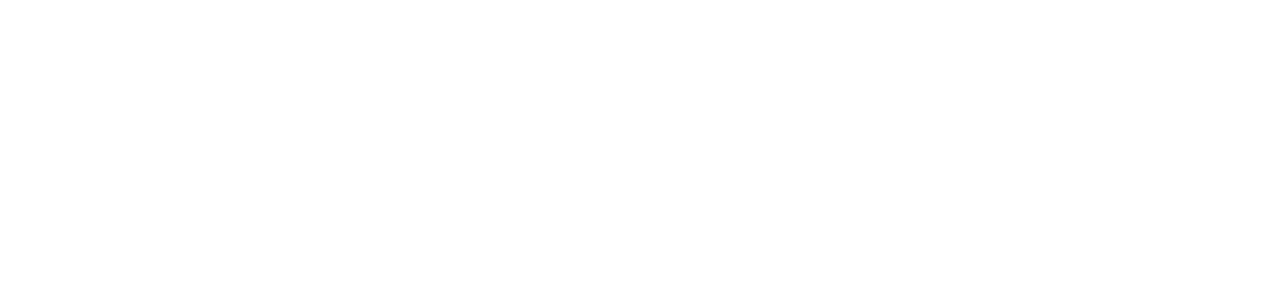
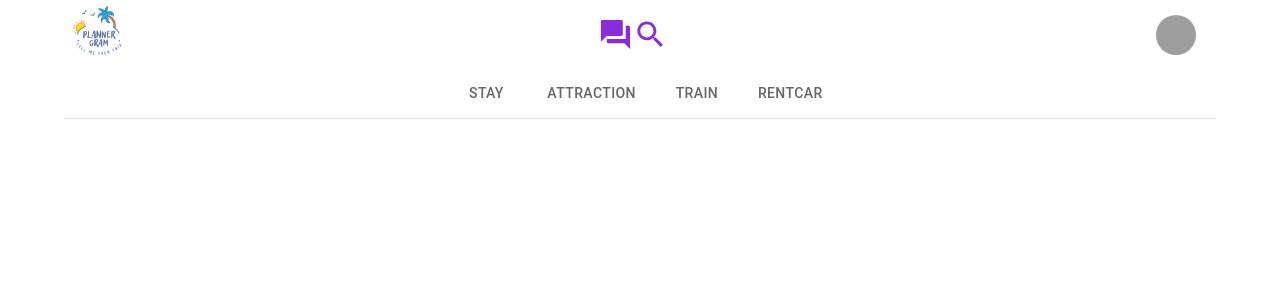
Before and after one commit to Manidle/final, a React (Create React App) app: page /search in a window 1280 px wide. Before the commit this address had no page. Shown: the top 300 px of the page. Built offline with nearby package versions, Linux system fonts and the light colour scheme; grey boxes are pictures that could not be loaded.

Commit message:
feat: CategoryBar component 추가, Header component 에 search 추가

```diff
--- a/src/App.js
+++ b/src/App.js
@@ -10,6 +10,7 @@
 import Board from './pages/board/Board';
 import Posting from './pages/posting/Posting';
 import PostDetail from './pages/postdetail/PostDetail';
+import Search from './pages/Search/Search';
 
 function App() {
   return (
@@ -36,6 +37,9 @@
             <Route path='/post/:postId' element={<PostDetail />}  />
             {/* 게시글 등록 버튼 클릭 시 게시판 등록화면으로 */}
             <Route path='/posting' element={<Posting/>}/>
+            {/* s/a/t/r 검색 페이지 */}
+            <Route path='/search' element={<Search/>}/>
+
 
 
             {/* 주소를 잘못입력하면 경로가 잘못되었다는 NoMatch 라는 페이지도 만들자. */}
--- /dev/null
+++ b/src/components/CategoryBar.jsx
@@ -0,0 +1,102 @@
+import { ThemeProvider, Box, createTheme, Tabs, Tab, AppBar, Typography } from '@mui/material';
+import PropTypes from 'prop-types';
+import React, { useState } from 'react'
+
+const CategoryBar = () => {
+    const theme = createTheme({
+        palette: {
+            primary: {
+                // 가장 어두운 보라
+            main: '#52057B',
+            },
+            secondary: {
+                // 가장 밝은 보라
+            main: '#BC6FF1',
+            },
+            info:{
+                // 중간 보라
+                main: '#892CDC',
+            },
+        },
+    });
+
+    const [value, setValue] = useState('1');
+
+    const handleChange = (event, newValue) => {
+        setValue(newValue);
+    };
+
+    function TabPanel(props) {
+        const { children, value, index, ...other } = props;
+
+        return (
+            <div
+                role="tabpanel"
+                hidden={value !== index}
+                id={`full-width-tabpanel-${index}`}
+                aria-labelledby={`full-width-tab-${index}`}
+                {...other}
+            >
+                {value === index && (
+                <Box sx={{ p: 4 }}>
+                    <Typography>{children}</Typography>
+                </Box>
+                )}
+            </div>
+        );
+    }
+
+    TabPanel.propTypes = {
+        children: PropTypes.node,
+        index: PropTypes.number.isRequired,
+        value: PropTypes.number.isRequired,
+    };
+
+    function a11yProps(index) {
+        return {
+          id: `simple-tab-${index}`,
+          'aria-controls': `simple-tabpanel-${index}`,
+        };
+      }
+
+  return (
+    <ThemeProvider theme={theme}>
+        <Box sx={{ width: '100%' }}>
+            <Box sx={{ borderBottom: 1, borderColor: 'divider' }} >
+                <Tabs value={value} onChange={handleChange} textColor='secondary' indicatorColor='secondary' centered >
+                    <Tab label="STAY" {...a11yProps(0)} />
+                    <Tab label="ATTRACTION" {...a11yProps(1)} />
+                    <Tab label="TRAIN" {...a11yProps(2)} />
+                    <Tab label="RENTCAR" {...a11yProps(3)} />
+                </Tabs>
+            </Box>
+            <TabPanel value={value} index={0}>
+                STAY 검색창
+            </TabPanel>
+            <TabPanel value={value} index={1}>
+                ATTRACTION 검색창
+            </TabPanel>
+            <TabPanel value={value} index={2}>
+                TRAIN 검색창
+            </TabPanel>
+            <TabPanel value={value} index={3}>
+                RENTCAR 검색창
+            </TabPanel>
+            <TabPanel value={value} index={0}>
+                STAY 리스트
+            </TabPanel>
+            <TabPanel value={value} index={1}>
+                ATTRACTION 리스트
+            </TabPanel>
+            <TabPanel value={value} index={2}>
+                TRAIN 리스트
+            </TabPanel>
+            <TabPanel value={value} index={3}>
+                RENTCAR 리스트
+            </TabPanel>
+        </Box>
+    </ThemeProvider>
+  )
+}
+
+export default CategoryBar
--- a/src/components/header/Header.jsx
+++ b/src/components/header/Header.jsx
@@ -1,10 +1,28 @@
-import { Button, Grid, Menu, MenuItem, SvgIcon } from '@mui/material'
+import { Box, Button, createTheme, Grid, Menu, MenuItem, SvgIcon, ThemeProvider } from '@mui/material'
 import React, { useState } from 'react'
 import { useNavigate } from 'react-router-dom';
 import MenuIcon from '@mui/icons-material/Menu';
 import QuestionAnswerIcon from '@mui/icons-material/QuestionAnswer';
+import SearchIcon from '@mui/icons-material/Search';
 
 const Header = () => {
+
+    const theme = createTheme({
+        palette: {
+            primary: {
+                // 가장 어두운 보라
+            main: '#52057B',
+            },
+            secondary: {
+                // 가장 밝은 보라
+            main: '#BC6FF1',
+            },
+            info:{
+                // 중간 보라
+                main: '#892CDC',
+            },
+        },
+    });
 
     const user = true;
 
@@ -22,8 +40,8 @@
         navigate("/")
     }
 
-    const handleCommunity =()=>{
-        navigate("/board");
+    const handleRoute =(props)=>{
+        navigate(`/${props}`);
     }
 
     const handleUserProfile =()=>{
@@ -34,30 +52,33 @@
     const [userToggled, setUserToggled] = useState(false);
 
   return (
-    <Grid container>
-        <Grid item lg={1} xs={4} >
+    <ThemeProvider theme={theme}>
+        <Box container display='flex' flexDirection='row' justifyContent='space-between' alignItems='center'>
+            <Box >
                 {/* 로고 */}
                 <Button
                     id="basic-button"
                     sx={{ display:{ xs:'none', sm:'block'}}}
+                    color='secondary'
                 >
                     <img src="image/logo.png" alt="logo" className="logo" height="50px" width="50px" onClick={handleHome} />
                 </Button>
                 {/* 햄버거메뉴 */}
-            <Button sx={{ display:{ xs:'block', sm:'none'}}}>
+                <Button sx={{ display:{ xs:'block', sm:'none'}}} color='secondary'>
                     <MenuIcon/>
                 </Button>
-        </Grid>
-        <Grid item lg={10} xs={4} >
-            <QuestionAnswerIcon fontSize='large' onClick={handleCommunity} sx={{ display:{ xs:'none', sm:'block'}}}/>
+            </Box>
+            <Box display='flex' flexDirection='row'>
+                <QuestionAnswerIcon fontSize='large' color='info' onClick={()=>{handleRoute("board")}} sx={{ display:{ xs:'none', sm:'block'}}}/>
+                <SearchIcon fontSize='large' color='info' onClick={()=>{handleRoute("search")}} sx={{ display:{ xs:'none', sm:'block'}}}/>
                 <Button
                     id="basic-button"
-                sx={{ display:{ xs:'block', sm:'none'}}}
+                    sx={{ color:'secondary', display:{ xs:'block', sm:'none'}}}
                 >
                     <img src="image/logo.png" alt="logo" className="logo" height="50px" width="50px" onClick={handleHome} />
                 </Button>
-        </Grid>
-        <Grid item lg={1} xs={4} >
+            </Box>
+            <Box >
                 {user ? (
                 <ul className="topList">
                     <div className="topListItem">
@@ -67,6 +88,7 @@
                             aria-haspopup="true"
                             aria-expanded={open ? 'true' : undefined}
                             onClick={handleClick}
+                            color='secondary'
                         >
                             <img
                             className="topImg"
@@ -82,6 +104,7 @@
                             MenuListProps={{
                             'aria-labelledby': 'basic-button',
                             }}
+                            color='secondary'
                         >
                             <MenuItem onClick={handleUserProfile}>내 정보</MenuItem>
                             <MenuItem onClick={handleClose}>내가 쓴 글</MenuItem>
@@ -99,8 +122,9 @@
                     </li>
                 </ul>
                 )}
-        </Grid>
-    </Grid>
+            </Box>
+        </Box>
+    </ThemeProvider>
   )
 }
 
--- /dev/null
+++ b/src/pages/Search/Search.jsx
@@ -0,0 +1,34 @@
+import { Container, createTheme, ThemeProvider } from '@mui/material';
+import React from 'react'
+import CategoryBar from '../../components/CategoryBar';
+import Header from '../../components/header/Header';
+
+const Search = () => {
+    const theme = createTheme({
+        palette: {
+            primary: {
+                // 가장 어두운 보라
+            main: '#52057B',
+            },
+            secondary: {
+                // 가장 밝은 보라
+            main: '#BC6FF1',
+            },
+            info:{
+                // 중간 보라
+                main: '#892CDC',
+            },
+        },
+    });
+
+  return (
+    <ThemeProvider theme={theme}>
+        <Container maxWidth='lg'>
+            <Header/>
+            <CategoryBar/>
+        </Container>
+    </ThemeProvider>
+  )
+}
+
+export default Search
--- a/src/pages/board/Board.jsx
+++ b/src/pages/board/Board.jsx
@@ -1,4 +1,4 @@
-import { Button, Box, Card, CardContent, Container, Input, InputAdornment, Pagination, Stack, TextField, ThemeProvider, createTheme, ListItem } from '@mui/material'
+import { Button, Box, Card, CardContent, Container, Input, InputAdornment, Pagination, Stack, TextField, ThemeProvider, createTheme, ListItem, Typography } from '@mui/material'
 import SearchIcon from '@mui/icons-material/Search';
 import React from 'react'
 import { useLocation, useNavigate } from 'react-router-dom'
@@ -17,14 +17,15 @@
     const theme = createTheme({
         palette: {
             primary: {
-            // Purple and green play nicely together.
+                // 가장 어두운 보라
             main: '#52057B',
             },
             secondary: {
-            // This is green.A700 as hex.
+                // 가장 밝은 보라
             main: '#BC6FF1',
             },
             info:{
+                // 중간 보라
                 main: '#892CDC',
             },
         },
@@ -104,11 +105,11 @@
                             <div className="communityBoard">
                                 {/* <Notice/> */}
                                 {posts.length === 0 ? <Box padding="10px">"첫 게시글을 작성해보세요!"</Box> : postsPerPage.currentData().map((post)=>(
-                                    <ListItem display='flex' justifyContent='space-between' key={post.postId} >
-                                        <CardContent onClick={()=>{handlePostDetail(post.postId)}}>게시글 번호: {post.postId}</CardContent>
-                                        <CardContent onClick={()=>{handlePostDetail(post.postId)}}>게시글제목: {post.title}</CardContent>
-                                        <CardContent>게시글 작성자: {post.user}</CardContent>
-                                        <CardContent>댓글 수: {post.replyList}</CardContent>
+                                    <ListItem display='flex' justifyContent='space-between' key={post.postId} dense='true' >
+                                        <Typography padding='5px' onClick={()=>{handlePostDetail(post.postId)}}>게시글 번호: {post.postId}</Typography>
+                                        <Typography padding='5px' onClick={()=>{handlePostDetail(post.postId)}}>게시글제목: {post.title}</Typography>
+                                        <Typography padding='5px' >게시글 작성자: {post.user}</Typography>
+                                        <Typography padding='5px' >댓글 수: {post.replyList}</Typography>
                                     </ListItem>
                                 ))}
                             </div>
@@ -132,11 +133,12 @@
                                         )
                                     }}
                                     size="small"
+                                    sx={{ margin:'3px'}}
                                 />
-                                <Button variant="contained" color="action" className="postSearchButton">
+                                <Button variant="contained" color="action" className="postSearchButton" sx={{ margin:'3px'}}>
                                     게시글 검색
                                 </Button>
-                                <Button variant="contained" color='info' className="communityPostingButton" onClick={handlePosting}>
+                                <Button variant="contained" color='info' className="communityPostingButton" onClick={handlePosting} sx={{ margin:'3px'}} >
                                     게시글 등록
                                 </Button>
                             </div>
--- a/src/pages/posting/Posting.jsx
+++ b/src/pages/posting/Posting.jsx
@@ -4,6 +4,7 @@
 import axios from 'axios'
 import React, { useState } from 'react'
 import { useNavigate } from 'react-router-dom';
+import CategoryBar from '../../components/CategoryBar';
 import Header from '../../components/header/Header'
 import './posting.css'
 
@@ -144,9 +145,10 @@
                             aria-describedby="modal-modal-description"
                         >
                             <Box sx={modalStyle}>
-                                <Typography id="modal-modal-title" variant="h6" component="h2">
-                                    카테고리바, 검색창, 검색버튼, 검색결과  가 나올 곳
+                                <Typography id="modal-modal-title" variant="h6" component="h2" justifyContent='center' display='flex' fontWeight='bold' >
+                                    새로운 항목 추가하기
                                 </Typography>
+                                <CategoryBar/>
                             </Box>
                         </Modal>
                     </Box>
```
Lines whose indentation alone changed are shown as unchanged.
